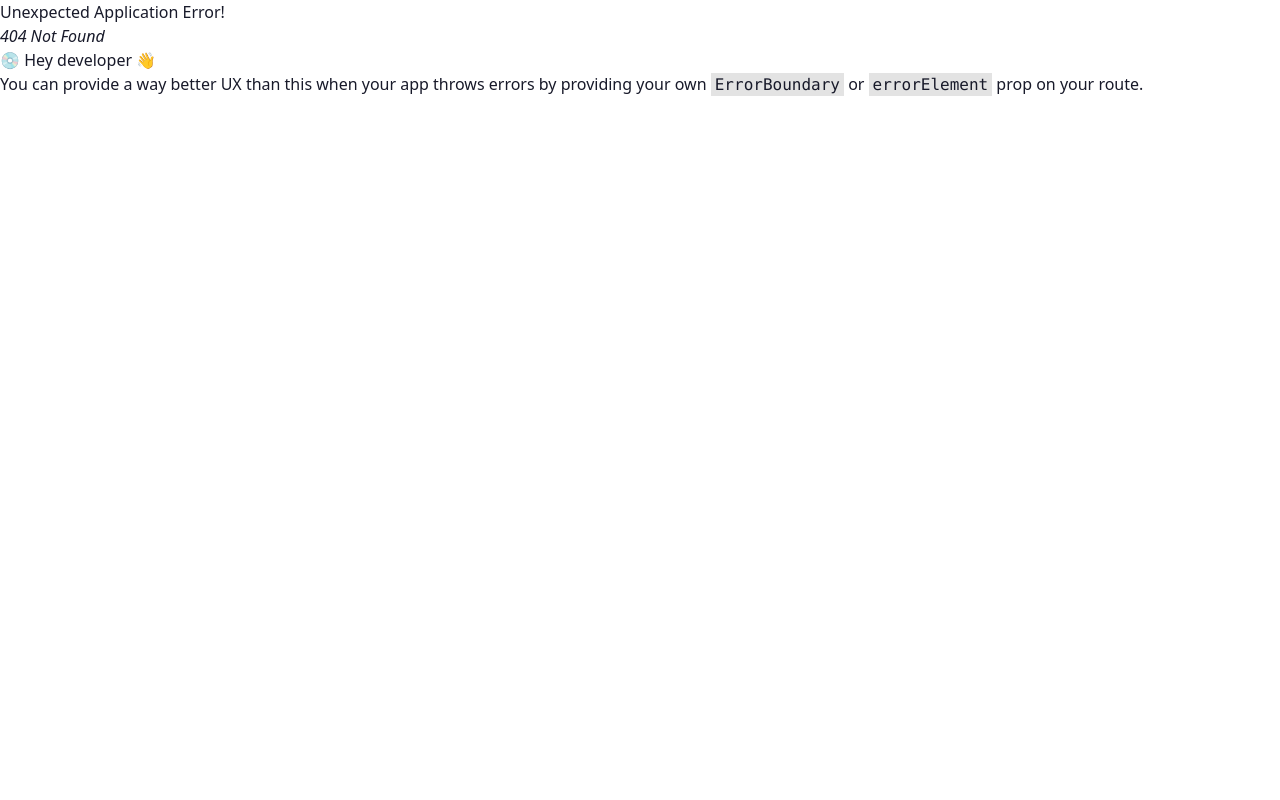
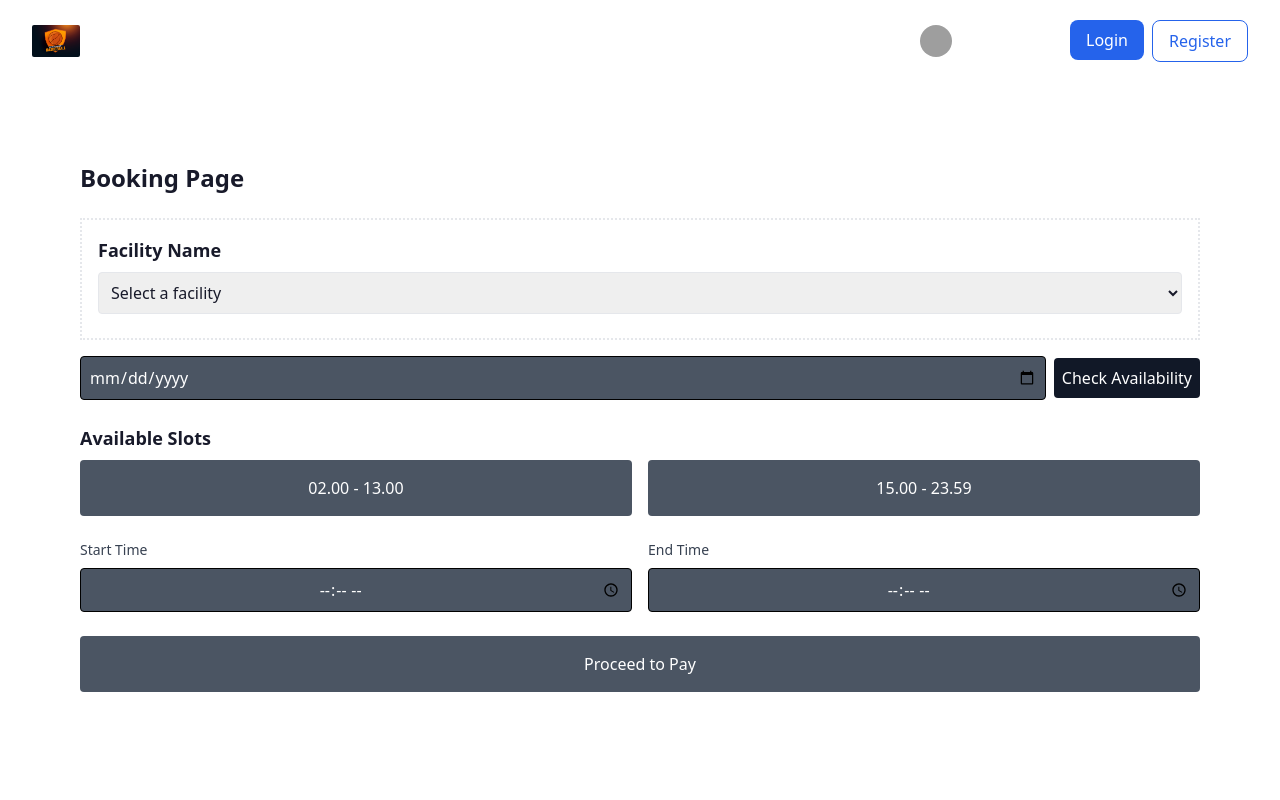
Before and after one commit to Mahadibappi/booking-management-client, a React (Vite) app: page /booking in a window 1280 px wide. Before the commit this address had no page. Shown: the top 800 px of the page. Built offline with nearby package versions, Linux system fonts and the light colour scheme; grey boxes are pictures that could not be loaded.

Commit message:
booking added

```diff
--- a/src/components/NavBar.tsx
+++ b/src/components/NavBar.tsx
@@ -42,14 +42,14 @@ const NavBar: React.FC = () => {
               </Link>
             </li>
             <li>
-              <a
-                href="/"
+              <Link
+                to={"/booking"}
                 aria-label="Product pricing"
                 title="Product pricing"
                 className="font-medium tracking-wide text-white transition-colors duration-200 hover:text-deep-purple-accent-400"
               >
                 Booking
-              </a>
+              </Link>
             </li>
             <li>
               <a
--- /dev/null
+++ b/src/pages/Booking.tsx
@@ -0,0 +1,130 @@
+import { useState } from "react";
+
+const Booking = () => {
+  // State to manage form data and selected facility
+  const [selectedFacility, setSelectedFacility] = useState("");
+  const [bookingDetails, setBookingDetails] = useState({
+    date: "",
+    startTime: "",
+    endTime: "",
+  });
+
+  // Example facilities data
+  const facilities = [
+    { id: 1, name: "Facility A", details: "Description of Facility A" },
+    { id: 2, name: "Facility B", details: "Description of Facility B" },
+  ];
+
+  // Handle form input changes
+  const handleInputChange = (e) => {
+    const { name, value } = e.target;
+    setBookingDetails((prevDetails) => ({
+      ...prevDetails,
+      [name]: value,
+    }));
+  };
+
+  return (
+    <div className="container mx-auto p-20">
+      {/* Booking Page Title */}
+      <h1 className="text-2xl font-bold mb-6">Booking Page</h1>
+
+      {/* Facility Selection */}
+      <div className="border-dotted border-2 p-4 mb-4">
+        <label htmlFor="facility" className="block text-lg font-bold mb-2">
+          Facility Name
+        </label>
+        <select
+          id="facility"
+          name="facility"
+          value={selectedFacility}
+          onChange={(e) => setSelectedFacility(e.target.value)}
+          className="w-full p-2 border rounded mb-2"
+        >
+          <option value="">Select a facility</option>
+          {facilities.map((facility) => (
+            <option key={facility.id} value={facility.name}>
+              {facility.name}
+            </option>
+          ))}
+        </select>
+        {selectedFacility && (
+          <p className="text-sm">
+            {facilities.find((f) => f.name === selectedFacility)?.details}
+          </p>
+        )}
+      </div>
+
+      {/* Date Selection */}
+      <div className="flex items-center mb-6">
+        <input
+          type="date"
+          name="date"
+          id="date"
+          value={bookingDetails.date}
+          onChange={handleInputChange}
+          className="flex-1 p-2 border border-black rounded bg-gray-600 text-white"
+        />
+        <button className="ml-2 p-2 bg-gray-900 text-white rounded">
+          Check Availability
+        </button>
+      </div>
+
+      {/* Available Slots */}
+      <div className="mb-6">
+        <h2 className="text-lg font-bold mb-2">Available Slots</h2>
+        <div className="grid grid-cols-2 gap-4">
+          <div className=" bg-gray-600 text-white p-4 text-center rounded">
+            02.00 - 13.00
+          </div>
+          <div className="bg-gray-600 text-white p-4 text-center rounded">
+            15.00 - 23.59
+          </div>
+        </div>
+      </div>
+
+      {/* Start and End Time Selection */}
+      <div className="grid grid-cols-2 gap-4 mb-6">
+        <div>
+          <label
+            htmlFor="startTime"
+            className="block text-sm font-medium text-gray-700 mb-2"
+          >
+            Start Time
+          </label>
+          <input
+            type="time"
+            name="startTime"
+            id="startTime"
+            value={bookingDetails.startTime}
+            onChange={handleInputChange}
+            className="w-full p-2 border border-black rounded bg-gray-600 text-white text-center"
+          />
+        </div>
+        <div>
+          <label
+            htmlFor="endTime"
+            className="block text-sm font-medium text-gray-700 mb-2"
+          >
+            End Time
+          </label>
+          <input
+            type="time"
+            name="endTime"
+            id="endTime"
+            value={bookingDetails.endTime}
+            onChange={handleInputChange}
+            className="w-full p-2 border border-black rounded bg-gray-600 text-white text-center"
+          />
+        </div>
+      </div>
+
+      {/* Proceed to Pay Button */}
+      <button className="w-full p-4 bg-gray-600 text-white rounded">
+        Proceed to Pay
+      </button>
+    </div>
+  );
+};
+
+export default Booking;
--- a/src/routes/rote.tsx
+++ b/src/routes/rote.tsx
@@ -5,6 +5,7 @@ import Login from "../pages/Login";
 import Register from "../pages/Register";
 import FacilityList from "../pages/FacilityList";
 import FacilityDetail from "../pages/FacilityDetail";
+import Booking from "../pages/Booking";
 
 const router = createBrowserRouter([
   {
@@ -31,6 +32,10 @@ const router = createBrowserRouter([
         path: "/facility/:id",
         element: <FacilityDetail />,
       },
+      {
+        path: "/booking",
+        element: <Booking />,
+      },
     ],
   },
 ]);
```
